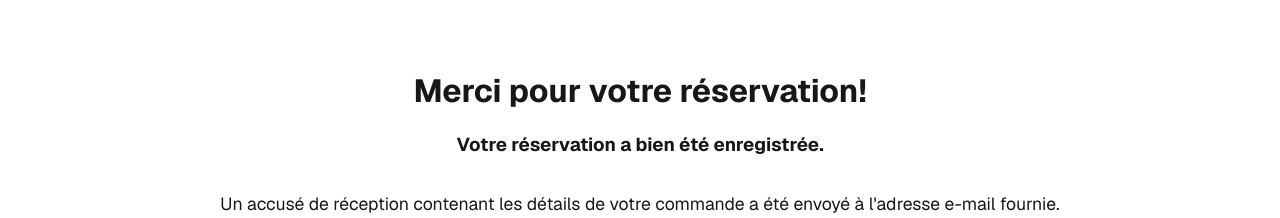
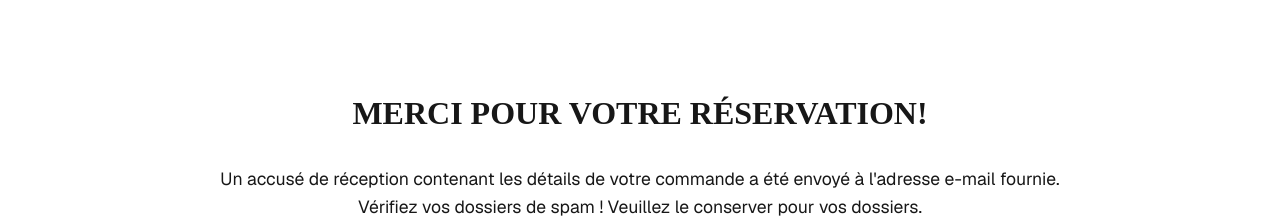
Before and after one commit to al3xghm/lunastra, a Next.js app: page /merci in a window 1280 px wide. Shown: the part 171-389 px from the top of the page. Built offline with nearby package versions, Linux system fonts and the light colour scheme.

Commit message:
fix police

```diff
--- a/src/components/Navbar/Navbar.jsx
+++ b/src/components/Navbar/Navbar.jsx
@@ -32,7 +32,7 @@ export const Navbar = () => {
 
             <div className={styles.links}>
                 <Link href="/billetterie">{t('navbar.ticketing')} →</Link>
-                <Link href="/expo">{t('navbar.exhibition')} →</Link>
+                <Link href="/exposition">{t('navbar.exhibition')} →</Link>
             </div>
         </nav>
     );
--- a/src/locales/en.json
+++ b/src/locales/en.json
@@ -148,14 +148,12 @@
       "thanks": {
 
           "title": "Thank you for your reservation!",
-          "subtitle": "Your reservation has been successfully registered.",
           "content1": "A confirmation receipt containing the details of your order has been sent to the provided email address.",
           "content2": "Check your spam folders! Please keep it for your records."
       },
       "error": {
 
           "title": "Oops! Something went wrong.",
-          "subtitle": "Your reservation could not be saved.",
           "content1": "Please try again later or contact customer service for assistance.",
           "content2": "We apologize for the inconvenience."
       },
--- a/src/locales/fr.json
+++ b/src/locales/fr.json
@@ -148,7 +148,6 @@
       "thanks": {
 
           "title": "Merci pour votre réservation!",
-          "subtitle": "Votre réservation a bien été enregistrée.",
           "content1": "Un accusé de réception contenant les détails de votre commande a été envoyé à l'adresse e-mail fournie.",
           "content2": "Vérifiez vos dossiers de spam ! Veuillez le conserver pour vos dossiers."
 
@@ -156,7 +155,6 @@
       "error": {
 
           "title": "Erreur lors de la réservation",
-          "subtitle": "Votre réservation n'a pas pu être enregistrée.",
           "content1": "Veuillez réessayer ultérieurement ou contacter le service client pour obtenir de l'aide.",
           "content2": "Nous nous excusons pour la gêne occasionnée."
 
--- a/src/pages/erreur.jsx
+++ b/src/pages/erreur.jsx
@@ -12,8 +12,6 @@ const End = () => {
             <Navbar />
             <main className={styles.mainContent}>
             <h1 className="aurora">{t('end.error.title')}</h1>
-            <br />
-                <h3 className="aurora">{t('end.error.subtitle')}</h3>
                 <div className={styles.details}>
                 <p>{t('end.error.content1')}</p>
                 <p>{t('end.error.content2')}<a href="mailto:lunastra.contact@gmail.com"><strong>lunastra.contact@gmail.com</strong></a></p>
--- a/src/pages/index.jsx
+++ b/src/pages/index.jsx
@@ -103,7 +103,7 @@ export default function Home() {
         <h1 className={styles.title}>
           <span>{t('experience.titlePart1')}</span>
           <span>{t('experience.titlePart2')}</span>
-          <span>{t('experience.titlePart3')}</span>
+          <span className="aurora">{t('experience.titlePart3')}</span>
           <span>{t('experience.titlePart4')}</span>
         </h1>
         <Image className={styles.video} src="/background.png" alt="Experience" width={500} height={500} />
--- a/src/pages/merci.jsx
+++ b/src/pages/merci.jsx
@@ -12,9 +12,7 @@ const End = () => {
         <>
             <Navbar />
             <main className={styles.mainContent}>
-            <h1>{t('end.thanks.title')}</h1>
-            <br />
-                <h3>{t('end.thanks.subtitle')}</h3>
+            <h1 className="aurora">{t('end.thanks.title')}</h1>
                 <div className={styles.details}>
                 <p>{t('end.thanks.content1')}</p>
                 <p>{t('end.thanks.content2')}</p>
--- a/src/styles/end.module.scss
+++ b/src/styles/end.module.scss
@@ -9,6 +9,9 @@
     align-items: center;
     height: 95vh;
 
+    h1{
+        text-transform: uppercase;
+    }
 
 .details {
     margin-top: 30px;
```
Also changed, not shown: src/styles/billetterie.module.scss (line endings or trailing spaces).
